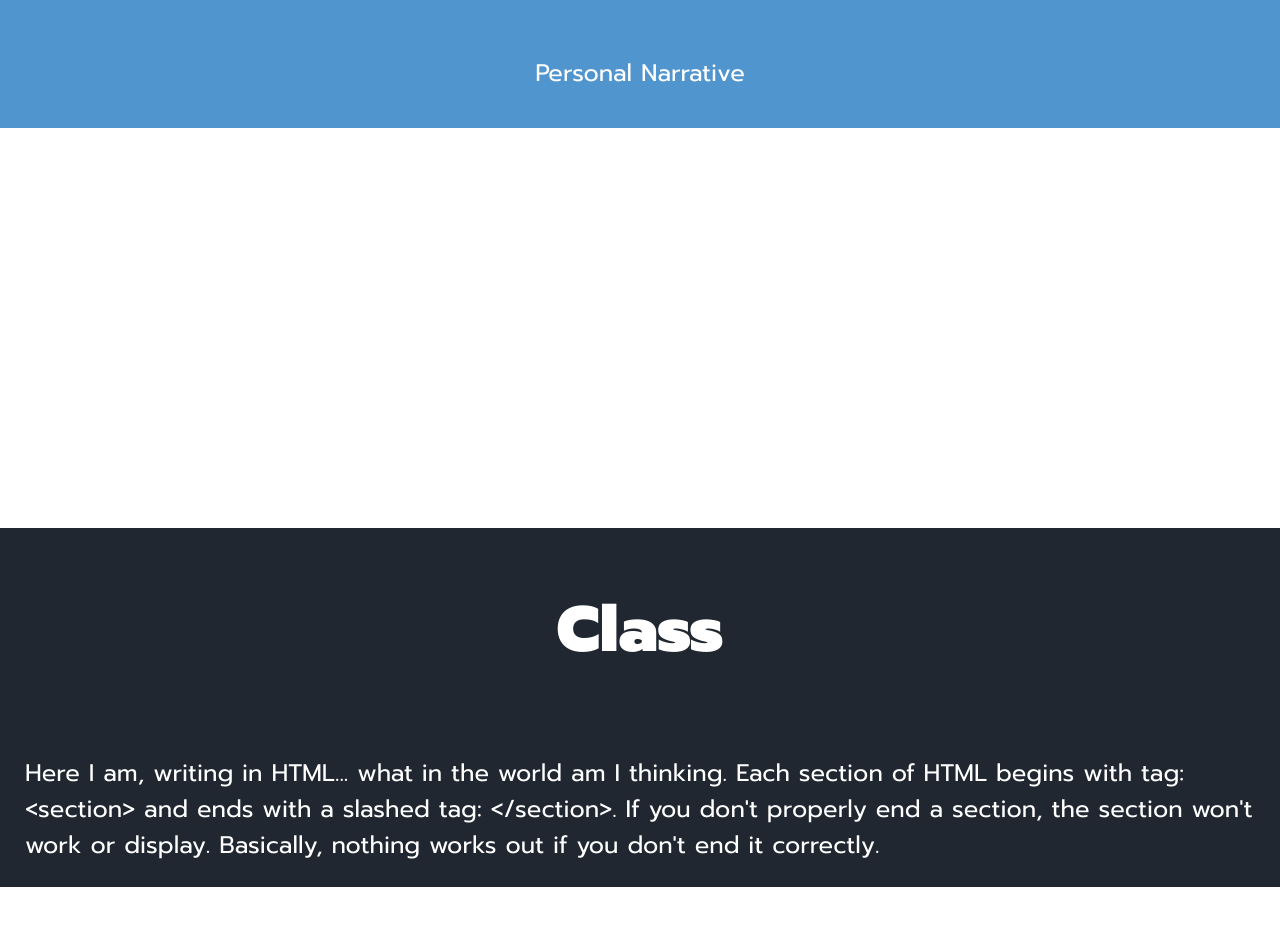
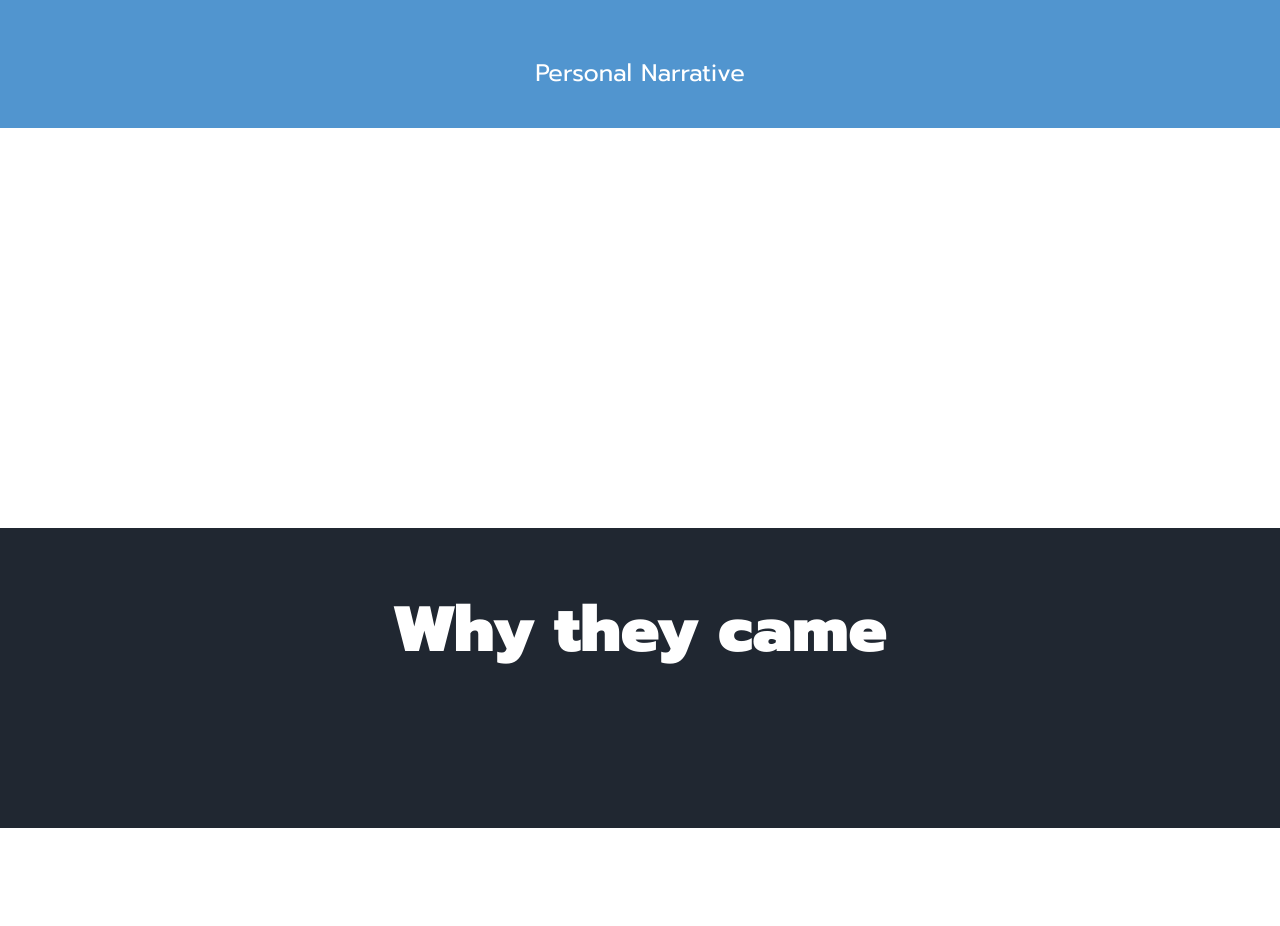
Before and after one commit to pandabear189/immigration-story, a plain HTML site: page index.html in a window 1280 px wide. Shown: the part 172-1098 px from the top of the page. Drawn offline with Linux system fonts and the light colour scheme; a script that the page names is missing.

Commit message:
Update index.html

```diff
--- a/index.html
+++ b/index.html
@@ -36,6 +36,7 @@
             flex-direction: column;
             align-items: center;
             min-height: 300px;
+
         }
 
         .blue {
@@ -118,14 +119,11 @@
 <div class="spacer layer2"></div>
 
 <section class="dark">
-    <h1>Class</h1>
+    <h1>Why they came
+    </h1>
 
     <p>
-       Here I am, writing in HTML...
-        what in the world am I thinking.
-        Each section of HTML begins with tag: &lt;section&gt; and ends with a slashed tag: &lt;/section&gt;.
-        If you don't properly end a section, the section won't work or display.
-        Basically, nothing works out if you don't end it correctly.
+
     </p>
 
 </section>
```
